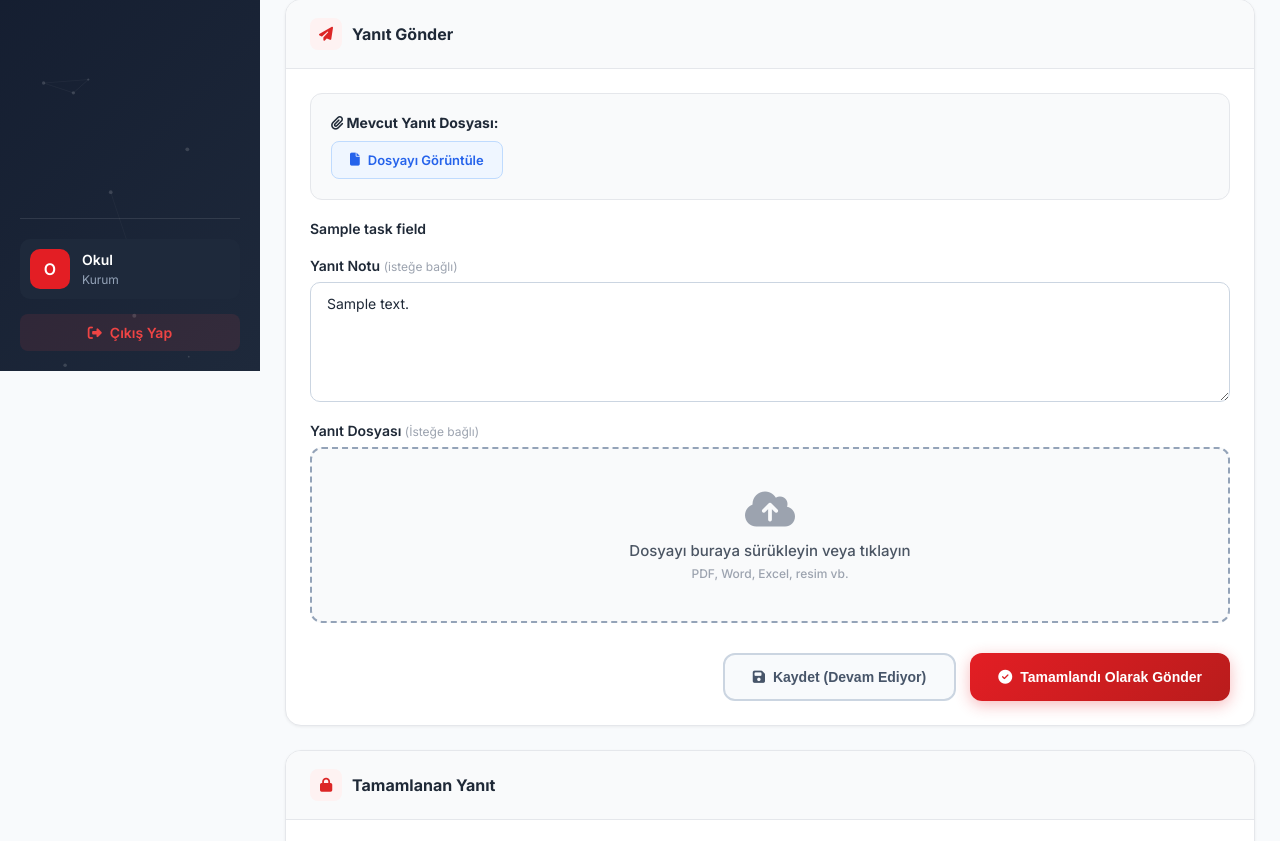
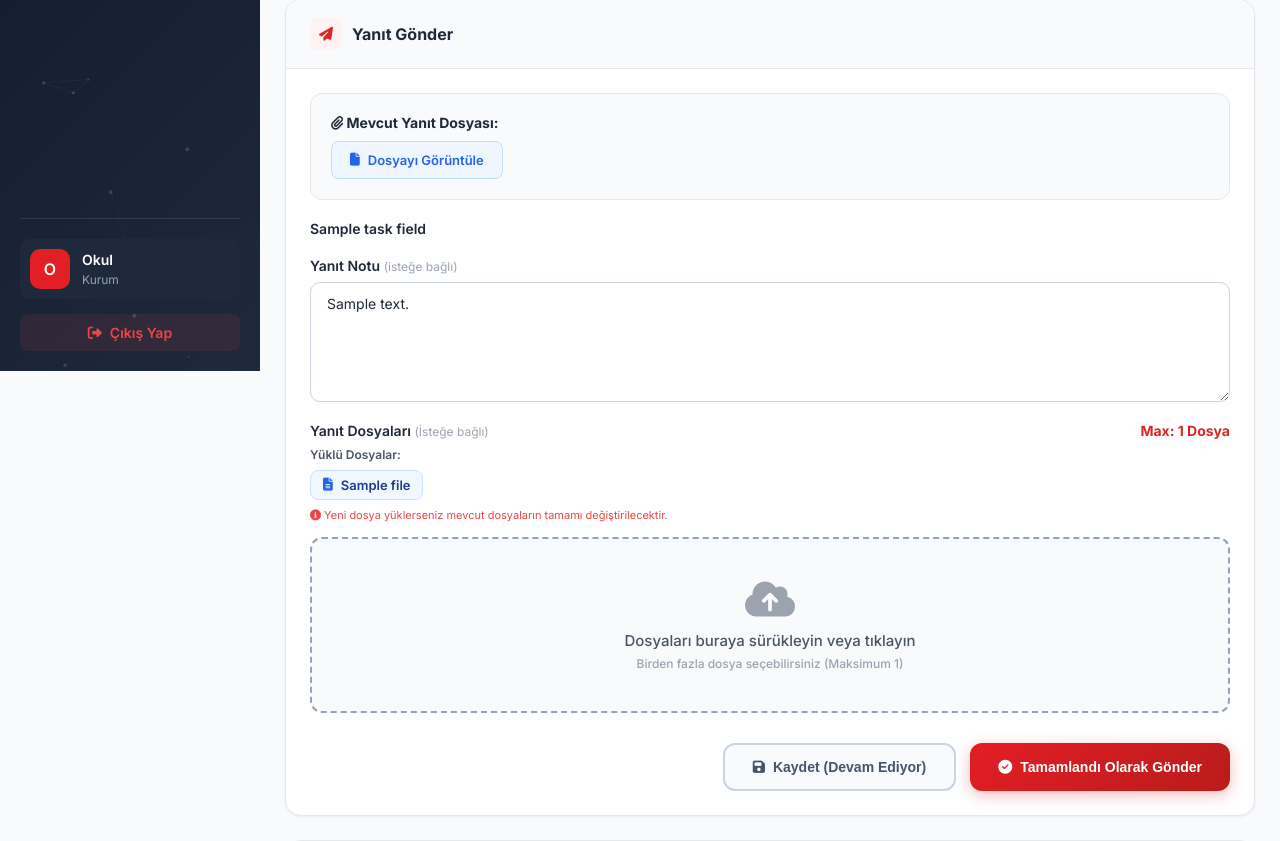
Before and after one commit to mculha432-lang/g-rev-takip, a Node server app: template elbistan-mem-nodejs/views/okul/task_detail.ejs in a window 1280 px wide. Shown: the part 429-1270 px from the top of the page. Run offline with Node 20, Linux system fonts and the light colour scheme; the template is opened without the code that fills it: most values are stand-ins (such as "Sample title", 1, 10 or a date in 2020); some libraries are stand-ins or nearby versions.

Commit message:
Update task_detail.ejs

```diff
--- a/elbistan-mem-nodejs/views/okul/task_detail.ejs
+++ b/elbistan-mem-nodejs/views/okul/task_detail.ejs
@@ -418,24 +418,74 @@
             <% if (task.requires_file) { %>
             <div class="field-group">
                 <label class="field-label">
-                    Yanıt Dosyası
+                    Yanıt Dosyaları
                     <% if (task.is_file_mandatory) { %>
                         <span class="required">* (Zorunlu)</span>
                     <% } else { %>
                         <span style="font-size:12px; color:var(--gray-400); font-weight:400;">(İsteğe bağlı)</span>
                     <% } %>
+                    <span style="float: right; color: var(--red); font-weight: 700;">Max: <%= task.max_file_count || 1 %> Dosya</span>
                 </label>
+
+                <!-- Mevcut yanıt dosyaları listesi -->
+                <% if (task.files && task.files.length > 0) { %>
+                <div class="existing-files" style="margin-bottom: 15px;">
+                    <p style="font-size: 12px; color: var(--gray-600); margin-bottom: 8px; font-weight: 600;">Yüklü Dosyalar:</p>
+                    <div style="display: flex; flex-wrap: wrap; gap: 10px;">
+                        <% task.files.forEach(file => { %>
+                        <div style="background: #f0f7ff; border: 1px solid #cce3ff; padding: 6px 12px; border-radius: 8px; font-size: 13px; display: flex; align-items: center; gap: 8px;">
+                            <i class="fas fa-file-alt" style="color: #2563eb;"></i>
+                            <a href="/uploads/responses/<%= file.file_path %>" target="_blank" style="text-decoration: none; color: #1e3a8a; font-weight: 600;">
+                                <%= file.original_name || 'Dosya' %>
+                            </a>
+                        </div>
+                        <% }) %>
+                    </div>
+                    <p style="font-size: 11px; color: #ef4444; margin-top: 8px;"><i class="fas fa-info-circle"></i> Yeni dosya yüklerseniz mevcut dosyaların tamamı değiştirilecektir.</p>
+                </div>
+                <% } %>
+
                 <label class="file-upload-area" for="response_file_input">
                     <i class="fas fa-cloud-upload-alt"></i>
-                    <p>Dosyayı buraya sürükleyin veya tıklayın</p>
-                    <p style="font-size:12px; color:var(--gray-400); margin-top:6px;">PDF, Word, Excel, resim vb.</p>
+                    <p>Dosyaları buraya sürükleyin veya tıklayın</p>
+                    <p style="font-size:12px; color:var(--gray-400); margin-top:6px;">Birden fazla dosya seçebilirsiniz (Maksimum <%= task.max_file_count || 1 %>)</p>
                 </label>
-                <input type="file" id="response_file_input" name="response_file" style="display:none;" onchange="updateFileName(this)" <%= task.is_file_mandatory ? 'required' : '' %>>
-                <div id="selected-file-name" style="margin-top:8px; font-size:13px; color:var(--gray-600); display:none; padding:10px; background:var(--gray-50); border:1px solid #cbd5e1; border-radius:8px;">
-                    <i class="fas fa-file" style="color:#2563eb; margin-right:6px;"></i> <span></span>
+                <input type="file" id="response_file_input" name="response_files" multiple style="display:none;" onchange="updateFileNames(this)" <%= (task.is_file_mandatory && (!task.files || task.files.length === 0)) ? 'required' : '' %>>
+                <div id="selected-files-list" style="margin-top:8px; display:none;">
+                    <div style="font-size: 12px; font-weight: 700; color: #1e3a5a; margin-bottom: 5px;">Seçilen Yeni Dosyalar:</div>
+                    <div id="file-items-container" style="display: flex; flex-direction: column; gap: 5px;"></div>
                 </div>
             </div>
             <% } %>
+
+            <script>
+                function updateFileNames(input) {
+                    const listDiv = document.getElementById('selected-files-list');
+                    const container = document.getElementById('file-items-container');
+                    const maxFiles = <%= task.max_file_count || 1 %>;
+
+                    container.innerHTML = '';
+
+                    if (input.files && input.files.length > 0) {
+                        if (input.files.length > maxFiles) {
+                            alert(`En fazla ${maxFiles} dosya yükleyebilirsiniz. Şu an ${input.files.length} dosya seçtiniz.`);
+                            input.value = '';
+                            listDiv.style.display = 'none';
+                            return;
+                        }
+
+                        listDiv.style.display = 'block';
+                        Array.from(input.files).forEach(file => {
+                            const item = document.createElement('div');
+                            item.style.cssText = 'padding: 8px 12px; background: white; border: 1px solid #cbd5e1; border-radius: 8px; font-size: 13px; color: #334155; display: flex; align-items: center; gap: 8px;';
+                            item.innerHTML = `<i class="fas fa-file-check" style="color: #10b981;"></i> ${file.name} (${(file.size / 1024).toFixed(1)} KB)`;
+                            container.appendChild(item);
+                        });
+                    } else {
+                        listDiv.style.display = 'none';
+                    }
+                }
+            </script>
 
             <div class="form-actions">
                 <button type="submit" name="status" value="in_progress" class="btn-save">
```
